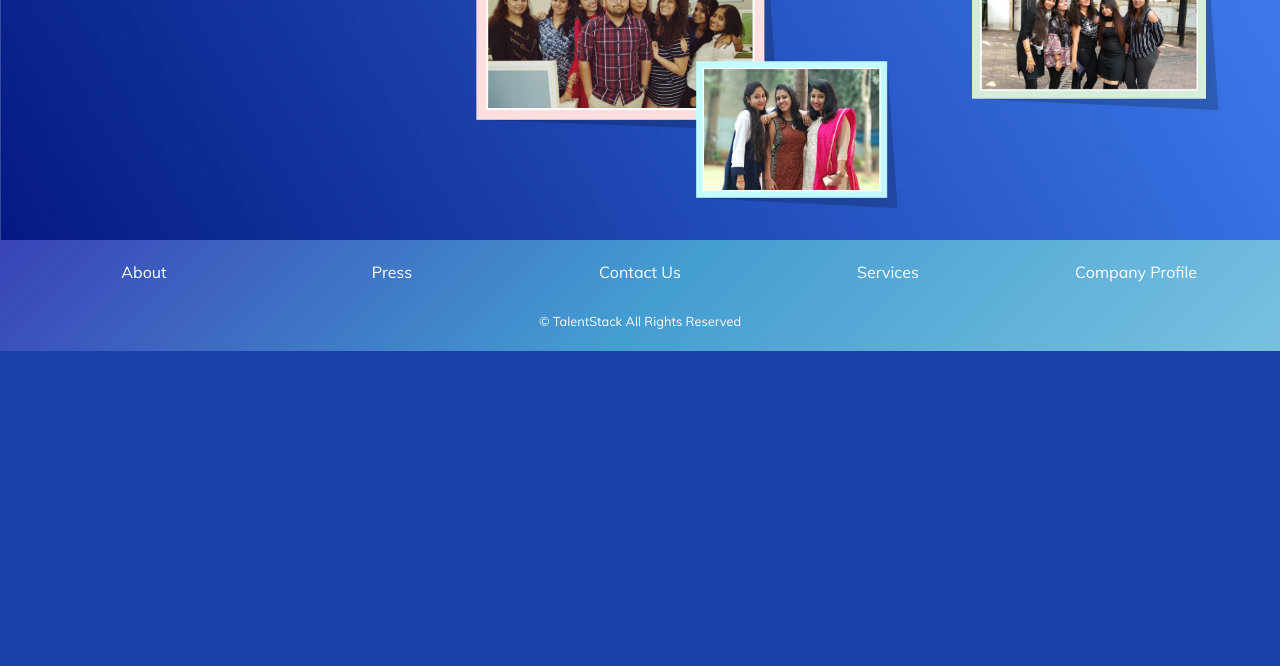
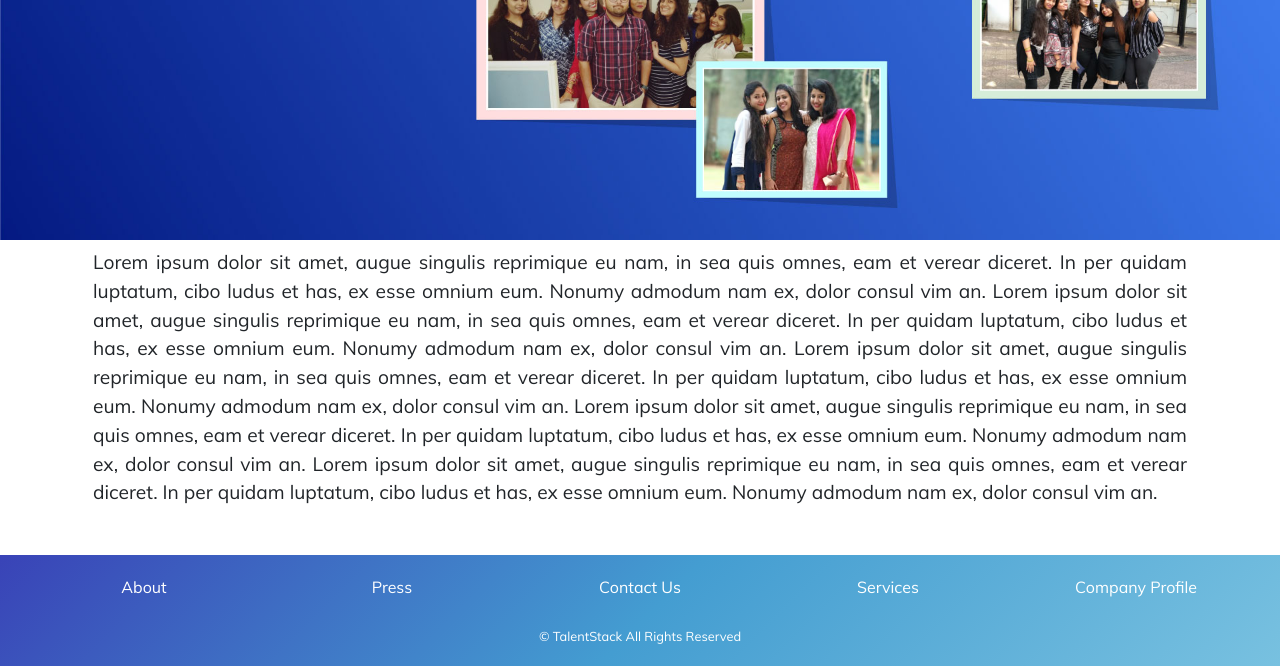
Before and after one commit to dhamecha/talentstack, a PHP site: page /about.php in a window 1280 px wide. Shown: the part 480-1146 px from the top of the page. Before the commit the page ends 831 px from the top, so only its background shows below. Run offline with PHP 8.4, Linux system fonts and the light colour scheme.

Commit message:
Added Description to About Page

```diff
--- a/about.php
+++ b/about.php
@@ -21,7 +21,18 @@
       <img src="images/about/about_us.jpg" alt="" class="about-banner-img" />
       <img src="images/about/about_us_mobile.jpg" alt="" class="about-banner-img-mobile" />
     </div>
+
+    <div class="container">
+      <p class="about-desc">
+        Lorem ipsum dolor sit amet, augue singulis reprimique eu nam, in sea quis omnes, eam et verear diceret. In per quidam luptatum, cibo ludus et has, ex esse omnium eum. Nonumy admodum nam ex, dolor consul vim an.
+        Lorem ipsum dolor sit amet, augue singulis reprimique eu nam, in sea quis omnes, eam et verear diceret. In per quidam luptatum, cibo ludus et has, ex esse omnium eum. Nonumy admodum nam ex, dolor consul vim an.
+        Lorem ipsum dolor sit amet, augue singulis reprimique eu nam, in sea quis omnes, eam et verear diceret. In per quidam luptatum, cibo ludus et has, ex esse omnium eum. Nonumy admodum nam ex, dolor consul vim an.
+        Lorem ipsum dolor sit amet, augue singulis reprimique eu nam, in sea quis omnes, eam et verear diceret. In per quidam luptatum, cibo ludus et has, ex esse omnium eum. Nonumy admodum nam ex, dolor consul vim an.
+        Lorem ipsum dolor sit amet, augue singulis reprimique eu nam, in sea quis omnes, eam et verear diceret. In per quidam luptatum, cibo ludus et has, ex esse omnium eum. Nonumy admodum nam ex, dolor consul vim an.
+      </p>
+    </div>
   </section>
+
   <!-- Footer -->
   <?php
     require_once(dirname(__FILE__).DIRECTORY_SEPARATOR.'includes'.DIRECTORY_SEPARATOR.'footer.php');
--- a/css/style.css
+++ b/css/style.css
@@ -876,3 +876,10 @@ footer {
   letter-spacing: 1px;
   left: 6%;
 }
+
+.about-desc {
+  text-align: justify;
+  font-size: 1.2em;
+  padding: 8px;
+  margin-bottom: 40px;
+}
--- a/includes/header.php
+++ b/includes/header.php
@@ -1,9 +1,9 @@
 <?php
 // Development
-  define('APP_PATH', "/ts/");
+  // define('APP_PATH', "/ts/");
 
 // Production
-  // define('APP_PATH', "/");
+  define('APP_PATH', "/");
 ?>
 
 <header>
```
